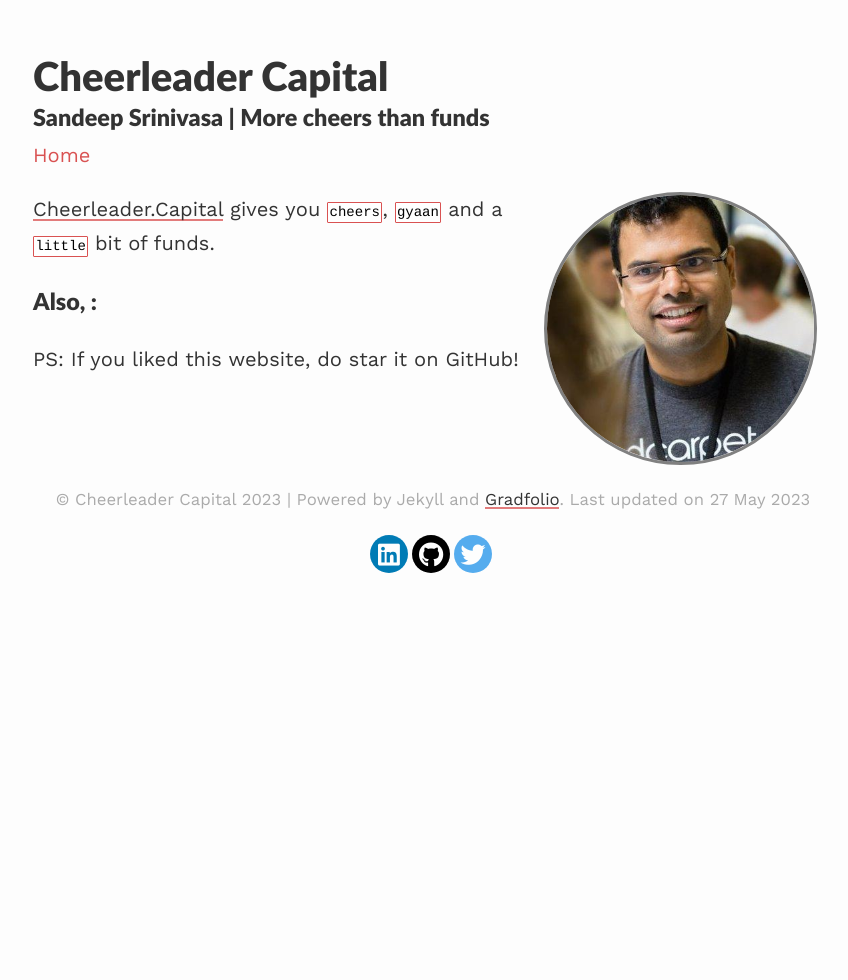
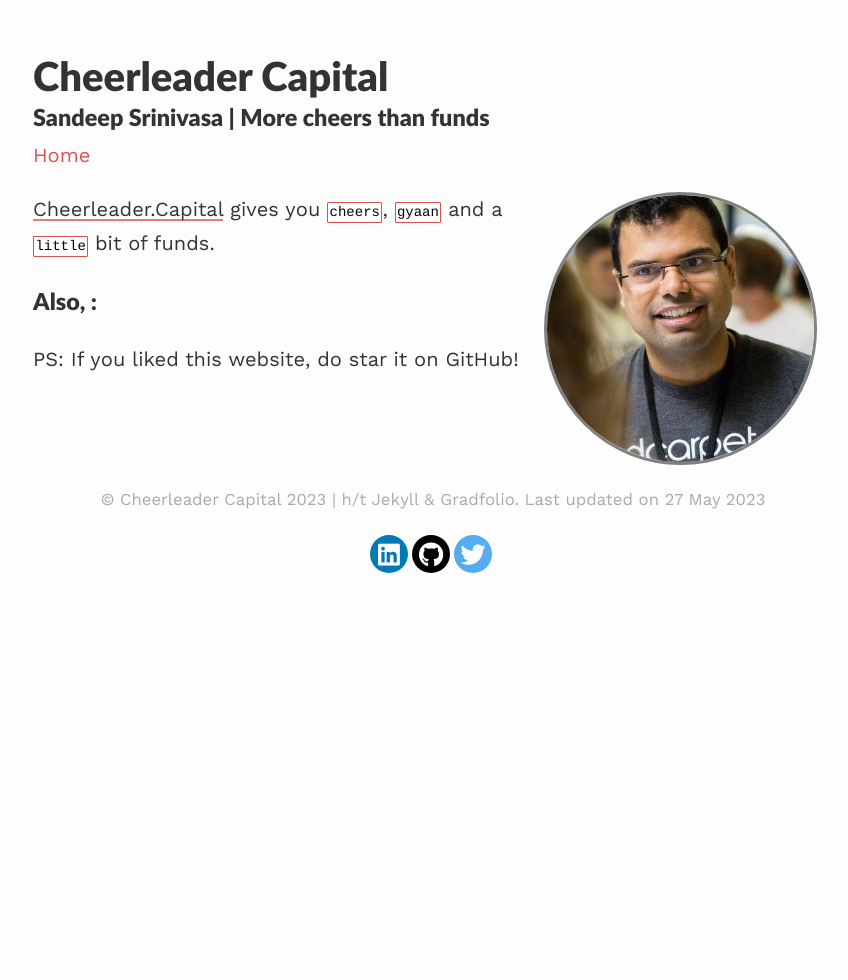
Before and after one commit to sandys/cheerleader.capital, a Jekyll site: the page built from index.md, in a window 1280 px wide. Shown: the whole page, without its empty margins (207-1055 px from the left). Built offline with Jekyll 4.4.1, drawn with Linux system fonts in a browser that asks for light colours; nearby versions of some CDN libraries.

Commit message:
Update default.html

```diff
--- a/_layouts/default.html
+++ b/_layouts/default.html
@@ -34,8 +34,7 @@
         <footer>
           <p class="copy">
             <small> &copy; {{site.title}} {{ site.time | date: '%Y' }}
-                    | Powered by Jekyll and
-                    <a target="_blank" href="https://github.com/jitinnair1/gradfolio/">Gradfolio</a>.
+                    | h/t Jekyll & Gradfolio.
                     Last updated on {{ site.time | date_to_long_string }}
             </small>
           </p>
```
